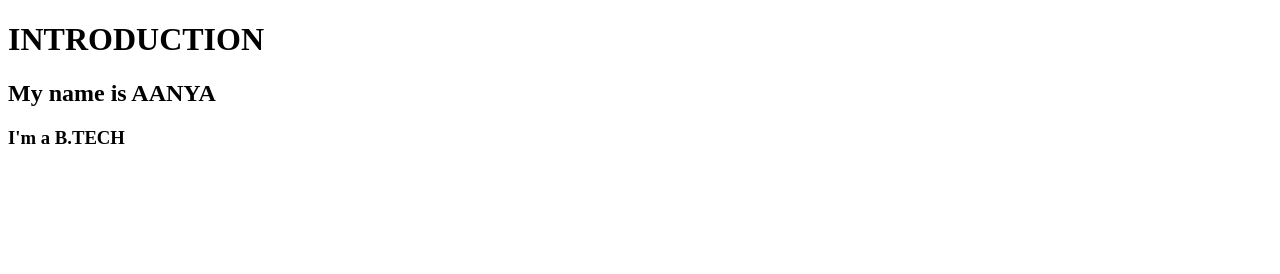
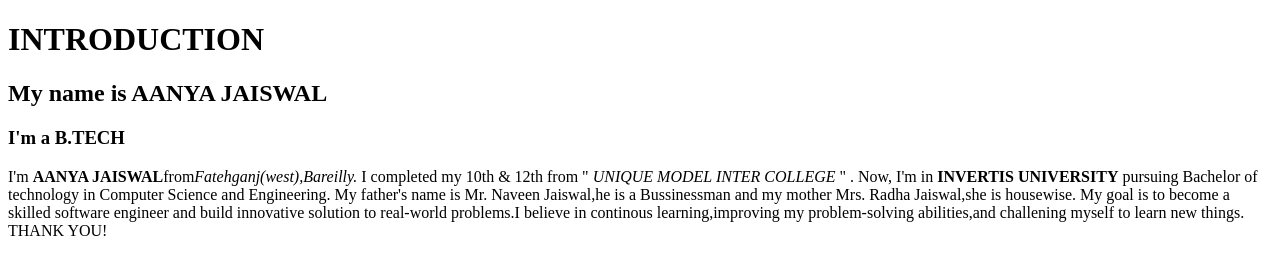
Before and after one commit to aanyajaiswal26/Assignment, a plain HTML site: page index.html in a window 1280 px wide. Drawn offline with Linux system fonts and the light colour scheme.

Commit message:
introduction

```diff
--- a/index.html
+++ b/index.html
@@ -7,7 +7,14 @@
 </head>
 <body>
    <h1> INTRODUCTION </h1>
-   <h2> My name is AANYA </h2>
+   <h2> My name is AANYA JAISWAL </h2>
    <h3> I'm a B.TECH </h3>
 </body>
+<p> I'm <b>AANYA JAISWAL</b>from<em>Fatehganj(west),Bareilly.</em>
+I completed my 10th & 12th from "<em> UNIQUE MODEL INTER COLLEGE </em>" .
+Now, I'm in <b>INVERTIS UNIVERSITY</b> pursuing Bachelor of technology in Computer Science and Engineering.
+My father's name is Mr. Naveen Jaiswal,he is a Bussinessman and my mother Mrs. Radha Jaiswal,she is housewise.
+My goal is to become a skilled software engineer and build innovative solution to real-world problems.I believe in continous learning,improving my problem-solving abilities,and challening myself to learn new things.
+THANK YOU!
+</p>
 </html>
```
